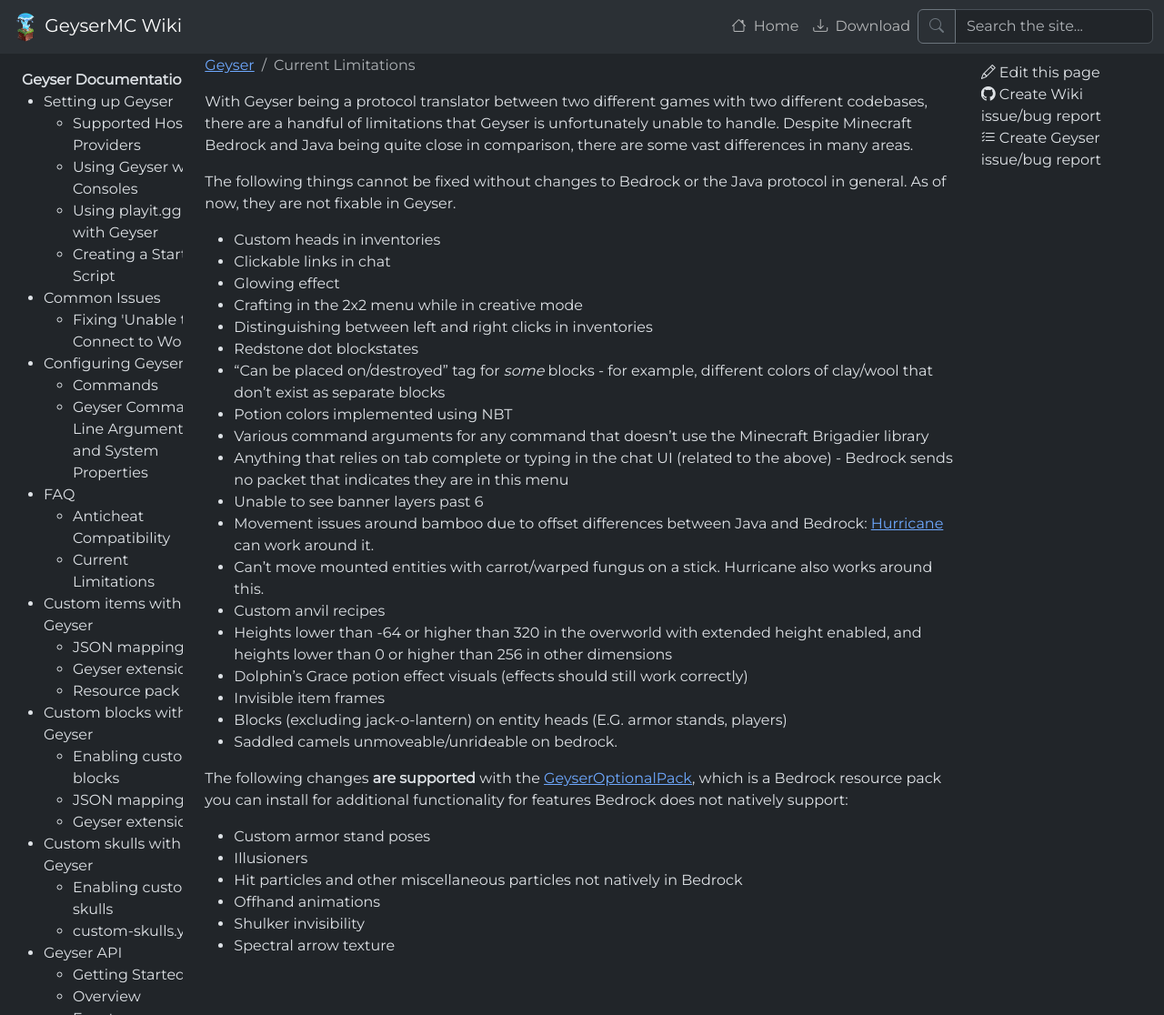
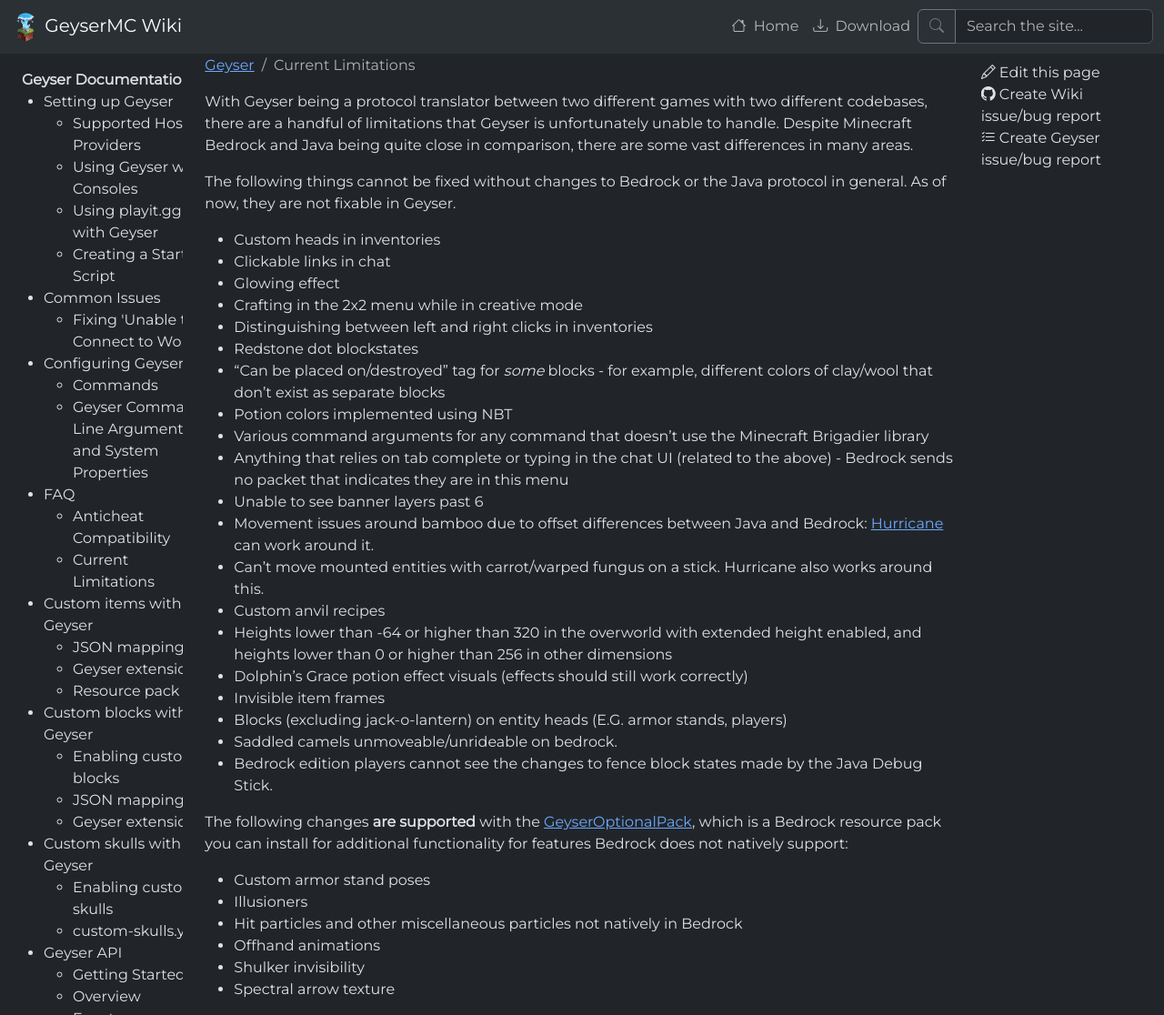
Before and after one commit to GeyserMC/GeyserWiki, a Jekyll site: the page built from _docs/geyser/current-limitations.md, in a window 1280 px wide and 1116 px high. Shown: the whole window at 91% size. Built offline with Jekyll 4.4.1, drawn with Linux system fonts in a browser that asks for light colours.

Commit message:
Add a limitations

```diff
--- a/_docs/geyser/current-limitations.md
+++ b/_docs/geyser/current-limitations.md
@@ -25,6 +25,7 @@
 - Invisible item frames
 - Blocks (excluding jack-o-lantern) on entity heads (E.G. armor stands, players)
 - Saddled camels unmoveable/unrideable on bedrock.
+- Bedrock edition players cannot see the changes to fence block states made by the Java Debug Stick.
 
 The following changes **are supported** with the [GeyserOptionalPack](/other/geyseroptionalpack/), which is a Bedrock resource pack you can install for additional functionality for features Bedrock does not natively support:
 - Custom armor stand poses
```
